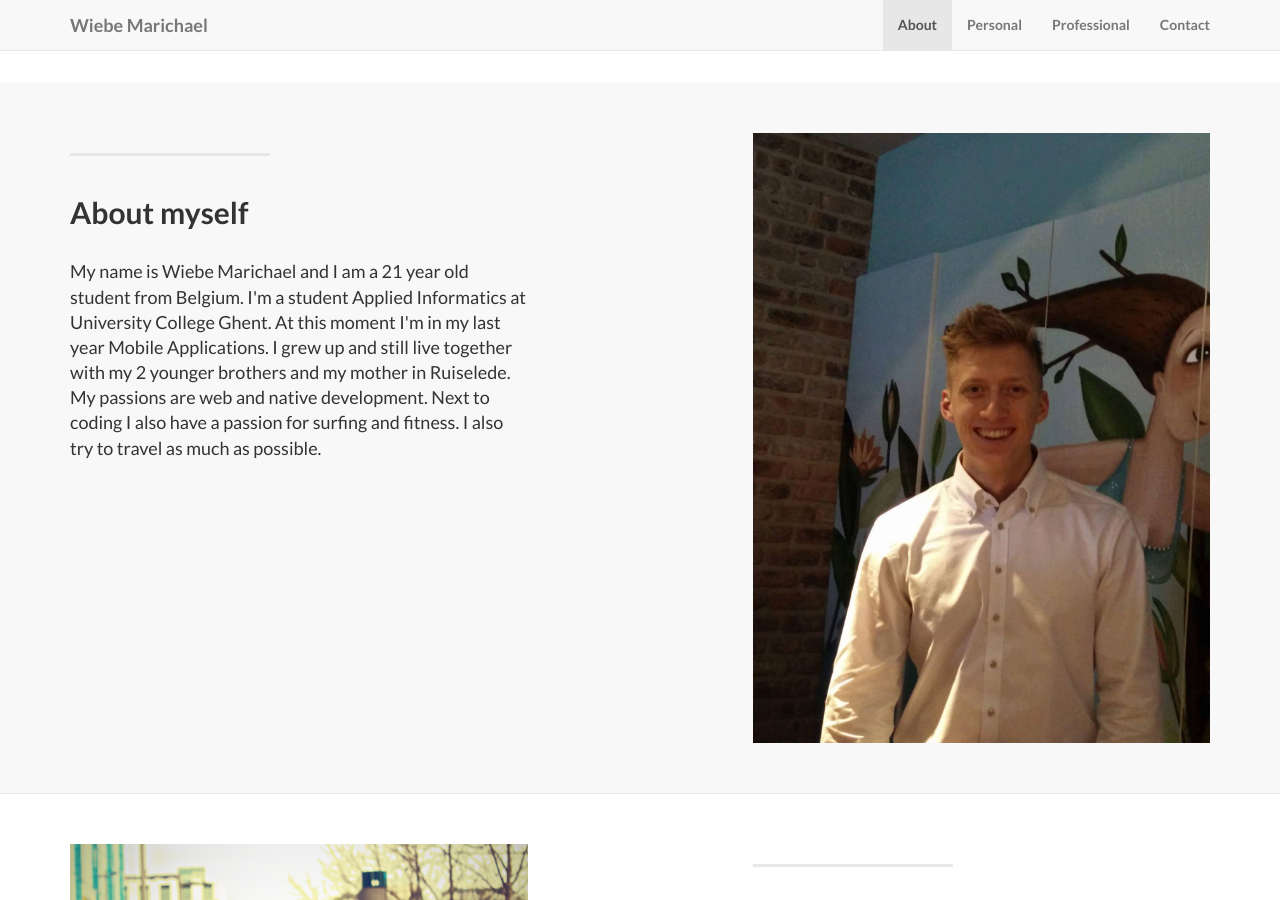
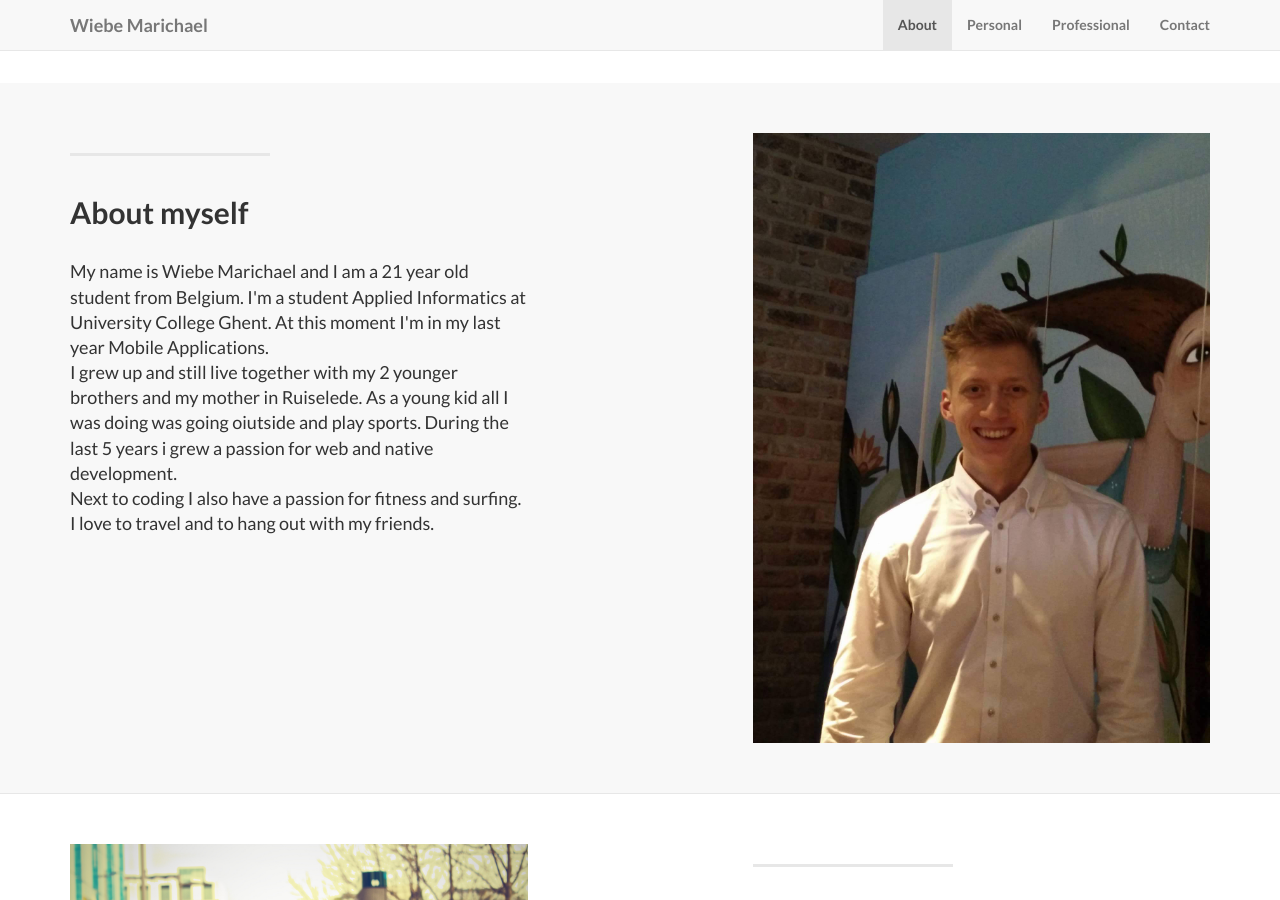
Before and after one commit to marichaelw/marichaelw.github.io, a Jekyll site: the page built from index.html, in a window 1280 px wide and 900 px high, scrolled down 887 px. Built offline with Jekyll 4.4.1, drawn with Linux system fonts in a browser that asks for light colours.

Commit message:
#3
extend ‘about myself’ section

```diff
--- a/_includes/page_content2.html
+++ b/_includes/page_content2.html
@@ -9,13 +9,13 @@
                     <hr class="section-heading-spacer">
                     <div class="clearfix"></div>
                     <h2 class="section-heading">About myself</h2>
-                    <div class="lead">My name is Wiebe Marichael and I am a 21 year old student from Belgium. I'm a student Applied Informatics at University College Ghent. At this moment I'm in my last year Mobile Applications.
-                    I grew up and still live together with my 2 younger brothers and my mother in Ruiselede.
-                    My passions are web and native development. Next to coding I also have a passion for surfing and fitness.
-                    I also try to travel as much as possible.</div>
+                    <div class="lead">My name is Wiebe Marichael and I am a 21 year old student from Belgium. I'm a student Applied Informatics at University College Ghent. At this moment I'm in my last year Mobile Applications.<br/>
+                    I grew up and still live together with my 2 younger brothers and my mother in Ruiselede. As a young kid all I was doing was going oiutside and play sports. During the last 5 years i grew a passion for web and native development.<br/>
+                    Next to coding I also have a passion for fitness and surfing. I love to travel and to hang out with my friends.
+                  </div>
                 </div>
                 <div class="col-lg-5 col-lg-offset-2 col-sm-6">
-                    <img class="img-responsive" src="img/content/personal.jpg" alt="">
+                    <img class="img-responsive" src="img/content/personal.jpg" alt="Picture of myself">
                 </div>
             </div>
 
```
